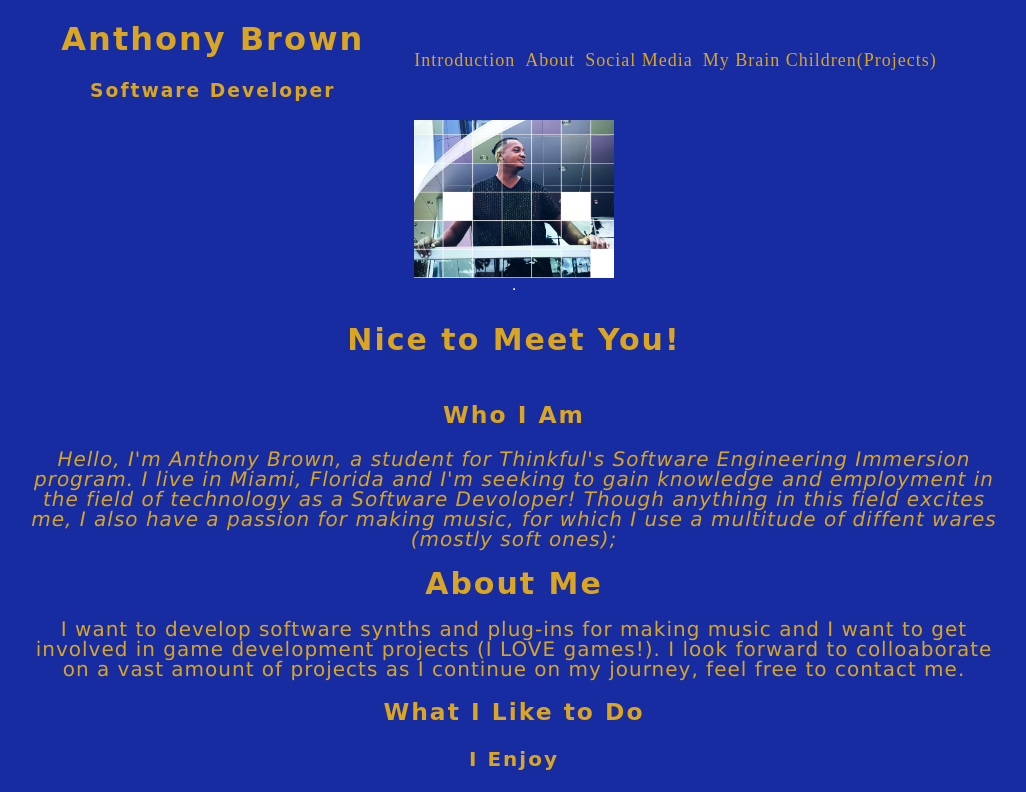
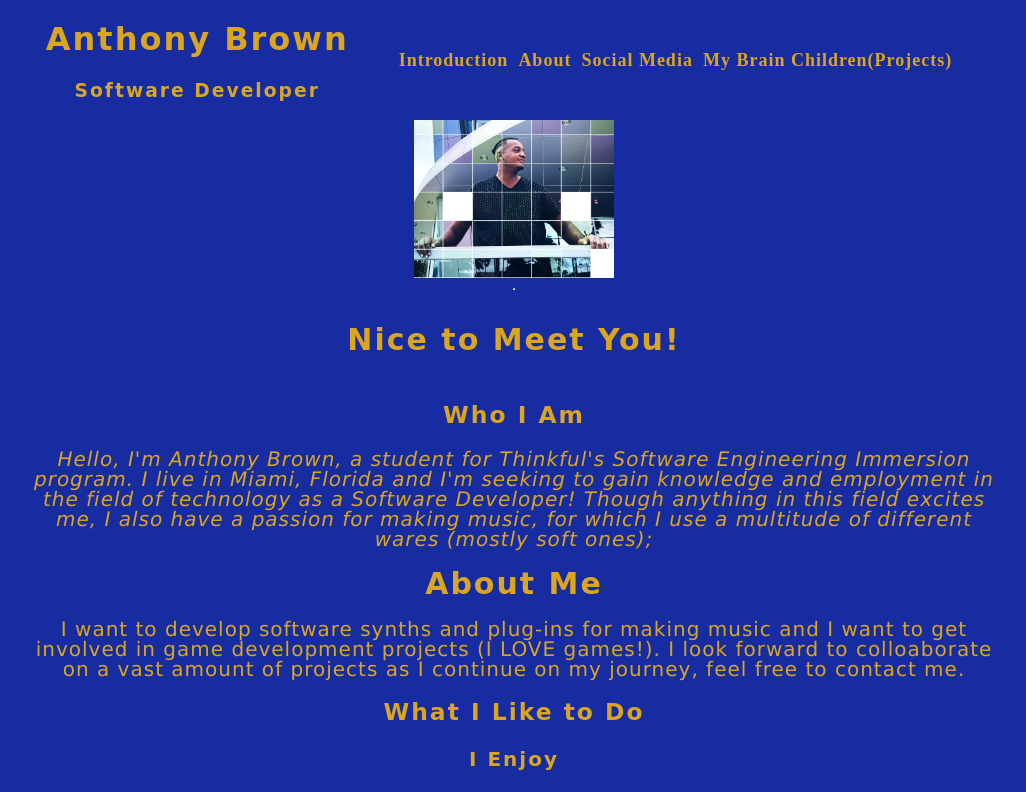
Before and after one commit to tonyBCod1ng/portfolio, a plain HTML site: page index.html in a window 1280 px wide. Shown: the top 792 px of the page, without its empty margins (126-1152 px from the left). Drawn offline with nearby package versions, Linux system fonts and the light colour scheme; a script that the page names is missing; a web font is replaced by a local one.

Commit message:
revisions

```diff
--- a/index.html
+++ b/index.html
@@ -40,9 +40,9 @@
         <h3>Who I Am</h3>
         <p><em>Hello, I'm Anthony Brown, a student for Thinkful's Software Engineering Immersion program. I
             live in Miami, Florida and
-            I'm seeking to gain knowledge and employment in the field of technology as a Software Devoloper!
+            I'm seeking to gain knowledge and employment in the field of technology as a Software Developer!
             Though anything in this field excites me, I also have a passion for making music,
-            for which I use a multitude of diffent wares (mostly soft ones);
+            for which I use a multitude of different wares (mostly soft ones);
           </em>
         </p>
         <h2 id="hobbies">About Me</h2>
--- a/style.css
+++ b/style.css
@@ -70,12 +70,14 @@ ul li {
 /*link styles*/
 
 a {
-  text-decoration: none;
+  text-decoration:solid;
+  font-weight: 900;
 }
 
 main article section nav {
   display: flex;
   justify-content: center;
+  text-decoration: underline;
 }
 
 a:link {
```
